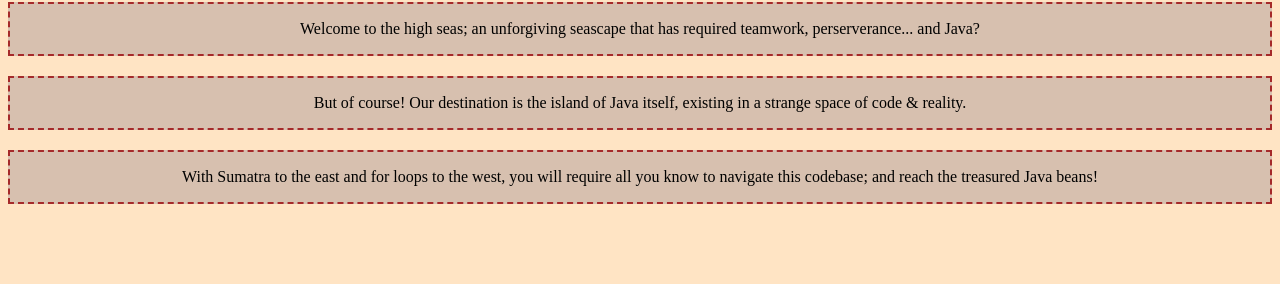
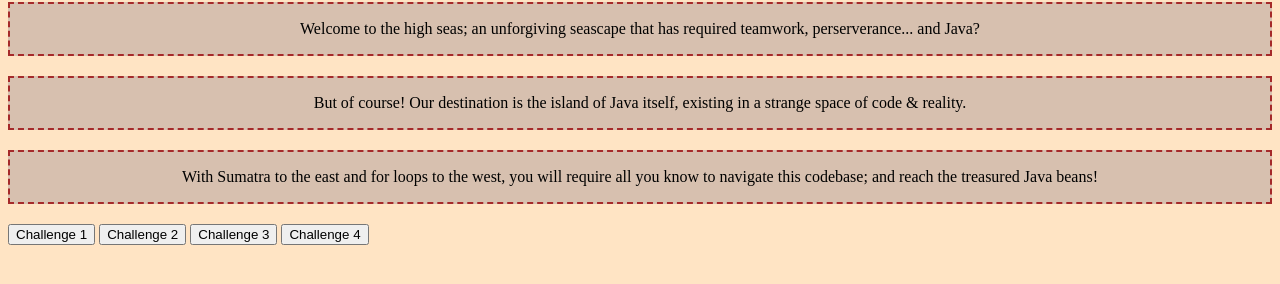
Before and after one commit to vyomaa03/IT-Studio, a plain HTML site: page home.html in a window 1280 px wide. Shown: the part 78-362 px from the top of the page. Drawn offline with Linux system fonts and the light colour scheme.

Commit message:
added buttons for the challenges

```diff
--- a/home.html
+++ b/home.html
@@ -18,6 +18,10 @@
     <div class="square">
     <p>With Sumatra to the east and for loops to the west, you will require all you know to navigate this codebase; and reach the treasured Java beans!</p>
     </div>
+    <button class="challenges">Challenge 1</button>
+    <button class="challenges">Challenge 2</button>
+    <button class="challenges">Challenge 3</button>
+    <button class="challenges">Challenge 4</button>
 
 </body>
 </html>
```
